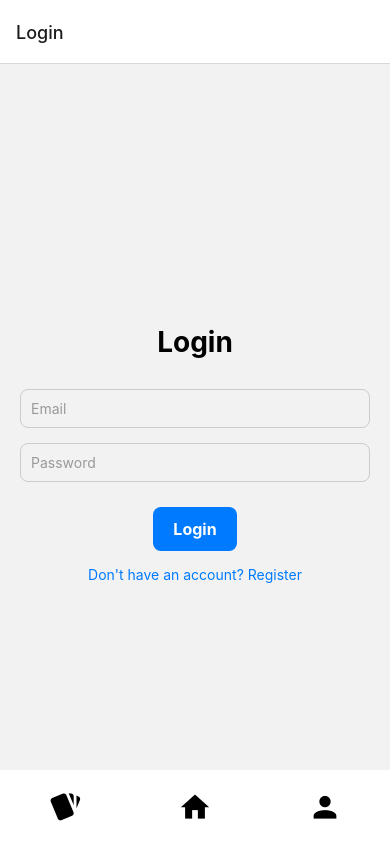
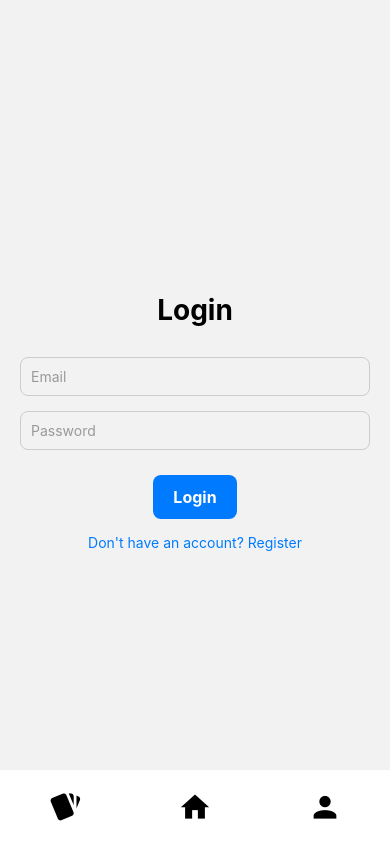
Before and after one commit to lucasdetp/octoFight, a React Native app: screen / in a window 390 px wide. Built offline with nearby package versions, Linux system fonts and the light colour scheme.

Commit message:
on enleve la topbar

```diff
--- a/App.js
+++ b/App.js
@@ -21,7 +21,7 @@ export default function App() {
 
       <NavigationContainer>
 
-        <Stack.Navigator initialRouteName="Login">
+        <Stack.Navigator initialRouteName="Login" screenOptions={{ headerShown: false }}>
           <Stack.Screen name="Login" component={Login} />
           <Stack.Screen name="Home" component={Home} />
           <Stack.Screen name="Register" component={Register} />
--- a/components/pages/LaunchBattle.jsx
+++ b/components/pages/LaunchBattle.jsx
@@ -59,7 +59,7 @@ const LaunchBattle = ({ navigation, route }) => {
       };
 
       const response = await axios.post(
-        'http://localhost:8000/api/buy-rapper',
+        'http://https://286c-176-175-209-131.ngrok-free.app/api/buy-rapper',
         { rapper_id: String(rapperId) },
         config
       );
```
